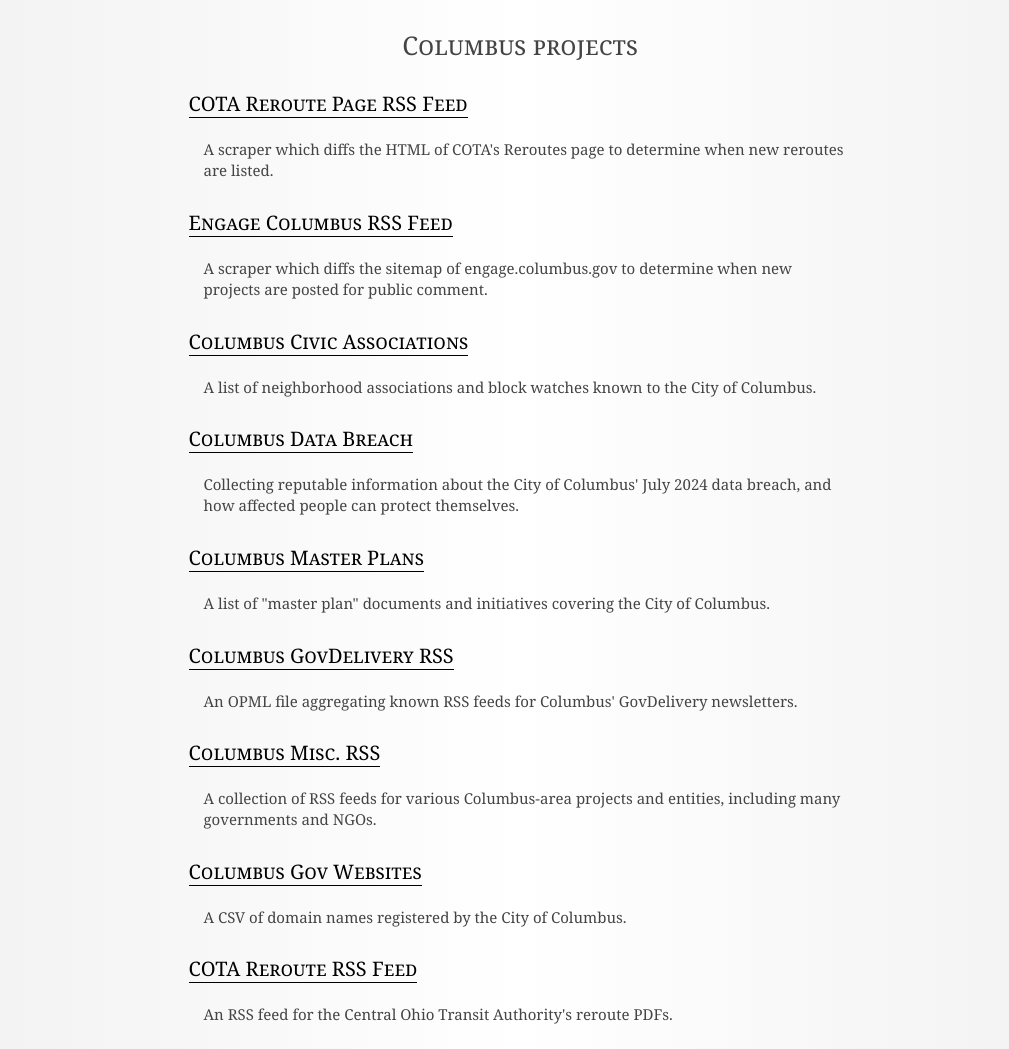
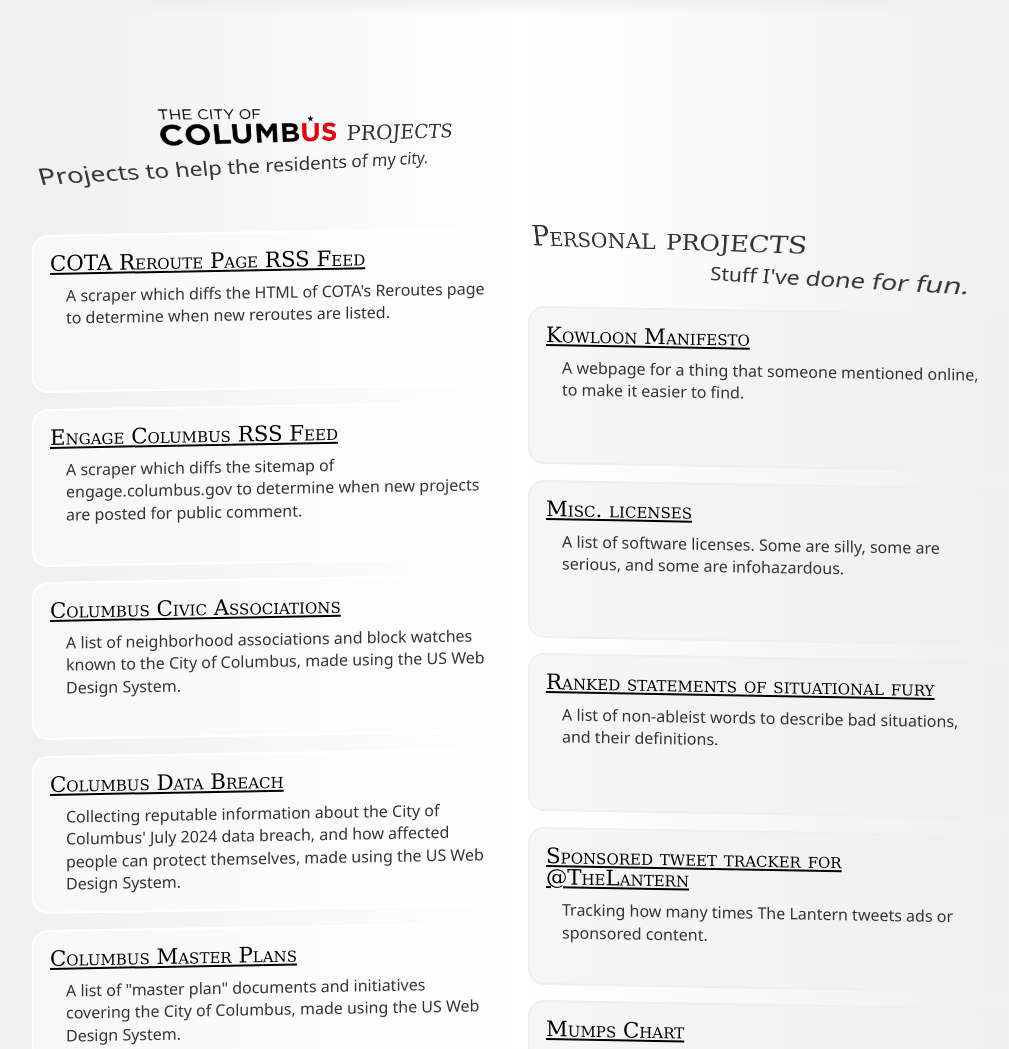
Before and after one commit to benlk/benlk.github.io, a plain HTML site: page index.html in a window 1280 px wide. Shown: the top 1049 px of the page, without its empty margins (120-1129 px from the left). Drawn offline with Linux system fonts and the light colour scheme.

Commit message:
Restyle the page significantly, add favicon

```diff
--- a/index.html
+++ b/index.html
@@ -4,63 +4,121 @@
 		<title>Ben Keith's Projects</title>
 		<meta http-equiv="Content-Type" content="text/html; charset=utf-8">
 		<meta http-equiv="Content-Style-Type" content="text/css">
-		<style type="text/css">code{white-space: pre;}</style>
+		<meta name="viewport" content="width=device-width">
+		<meta name="text-scale" content="scale">
 		<link rel="stylesheet" href="style.css" type="text/css">
-		<!-- style.css based on http://uberwriter.wolfvollprecht.de/ under the GPL3-->
+
+		<meta property="og:site_name" content="Ben Keith's GitHub Projects">
+		<meta property="og:title" content="Ben Keith's GitHub Projects">
+		<meta name="description" content="A list of notable projects about Columbus, and some other stuff.">
+		<meta property="og:description" content="A list of notable projects about Columbus, and some other stuff.">
+		<link rel="icon" type="image/png" href="./favicon.png">
+
+		<link rel="canonical" href="https://benlk.github.io/">
+		<meta property="og:url" content="https://benlk.github.io/">
+
+		<meta name="author" content="Ben Keith">
+
+		<meta name="color-scheme" content="light">
+		<meta name="theme-color" content="black" media="(prefers-color-scheme: light)">
+		<meta name="theme-color" content="white" media="(prefers-color-scheme: dark)">
+		<!-- thanks to https://vale.rocks/posts/html-boilerplate -->
 	</head>
 	<body>
-		<h1>Columbus projects</h1>
+		<main>
+			<section id="columbus">
+				<header>
+					<h1><img class="inline" src="./columbus-logo.svg" alt="City of Columbus" /> projects</h1>
+					<p>Projects to help the residents of my city.</p>
 
+				</header>
+
+				<section>
 					<h2><a href="https://benlk.github.io/cota-reroutes-page-rss/">COTA Reroute Page RSS Feed</a></h2>
 					<p>A scraper which diffs the HTML of COTA's Reroutes page to determine when new reroutes are listed.</p>
+				</section>
 
+				<section>
 					<h2><a href="https://benlk.github.io/engage-columbus-scrape-to-rss/">Engage Columbus RSS Feed</a></h2>
 					<p>A scraper which diffs the sitemap of engage.columbus.gov to determine when new projects are posted for public comment.</p>
+				</section>
 
+				<section>
 					<h2><a href="https://benlk.github.io/columbus-civic-associations/">Columbus Civic Associations</a></h2>
-		<p>A list of neighborhood associations and block watches known to the City of Columbus.</p>
+					<p>A list of neighborhood associations and block watches known to the City of Columbus, made using the US Web Design System.</p>
+				</section>
 
+				<section>
 					<h2><a href="https://benlk.github.io/columbus-data-breach/">Columbus Data Breach</a></h2>
-		<p>Collecting reputable information about the City of Columbus' July 2024 data breach, and how affected people can protect themselves.</p>
+					<p>Collecting reputable information about the City of Columbus' July 2024 data breach, and how affected people can protect themselves, made using the US Web Design System.</p>
+				</section>
 
+				<section>
 					<h2><a href="https://benlk.github.io/columbus-master-plans/">Columbus Master Plans</a></h2>
-		<p>A list of "master plan" documents and initiatives covering the City of Columbus.</p>
+					<p>A list of "master plan" documents and initiatives covering the City of Columbus, made using the US Web Design System.</p>
+				</section>
 
+				<section>
 					<h2><a href="https://github.com/benlk/columbus-govdelivery-rss">Columbus GovDelivery RSS</a></h2>
 					<p>An OPML file aggregating known RSS feeds for Columbus' GovDelivery newsletters.</p>
+				</section>
 
+				<section>
 					<h2><a href="https://github.com/benlk/columbus-misc-rss">Columbus Misc. RSS</a></h2>
 					<p>A collection of RSS feeds for various Columbus-area projects and entities, including many governments and NGOs.</p>
+				</section>
 
+				<section>
 					<h2><a href="https://github.com/benlk/columbus-gov-websites">Columbus Gov Websites</a></h2>
 					<p>A CSV of domain names registered by the City of Columbus.</p>
+				</section>
 
+				<section>
 					<h2><a href="https://github.com/benlk/cota-reroute-pdf-rss">COTA Reroute RSS Feed</a></h2>
-		<p>An RSS feed for the Central Ohio Transit Authority's reroute PDFs.</p>
+					<p>An RSS feed for the Central Ohio Transit Authority's reroute PDFs, pulled from Gatsby.js data sources.</p>
+				</section>
 
+				<section>
 					<h2><a href="https://benlk.github.io/columbus-regional-rail/">Columbus Regional Rail</a></h2>
 					<p>Maps of fantasy transit projects that <em>could</em> be built in Columbus, Ohio.</p>
+				</section>
+			</section>
 
 
+		<section id="personal">
+			<header>
 				<h1>Personal projects</h1>
-		<p>Projects on GitHub that I created, or contributed to.</p>
+				<p>Stuff I've done for fun.</p>
+			</header>
 
+			<section>
 				<h2><a href="https://kowloonmanifesto.org/">Kowloon Manifesto</a></h2>
 				<p>A webpage for a thing that someone mentioned online, to make it easier to find.</p>
+			</section>
 
+			<section>
 				<h2><a href="https://github.com/benlk/misc-licenses">Misc. licenses</a></h2>
 				<p>A list of software licenses. Some are silly, some are serious, and some are infohazardous.</p>
+			</section>
 
+			<section>
 				<h2><a href="https://benlk.github.io/ranked-situational-fury/">Ranked statements of situational fury</a></h2>
 				<p>A list of non-ableist words to describe bad situations, and their definitions.</p>
+			</section>
 
+			<section>
 				<h2><a href="https://benlk.github.io/thelantern-sponsored/">Sponsored tweet tracker for @TheLantern</a></h2>
 				<p>Tracking how many times The Lantern tweets ads or sponsored content.</p>
+			</section>
 
+			<section>
 				<h2><a href="https://benlk.github.io/mumps/">Mumps Chart</a></h2>
 				<p>A charting of the 2014 mumps outbreak in central Ohio. Made using Dygraph and data from Columbus Public Health.</p>
+			</section>
+		</section>
 
-		<hr />
+		</main>
+
 		<footer class="center">
 			<p>This page last updated on <time datetime="2024-11-10">10 November 2024</time></p>
 			<p><a href="http://resume.benlk.com">My r&eacute;sum&eacute;</a></p>
--- a/style.css
+++ b/style.css
@@ -8,35 +8,125 @@
 
     Feel free to steal this; it's GPL3
 
+	With other things copied from
+	https://vale.rocks/posts/css-reset;
+
 ************************************/
-*, *:after, *:before { box-sizing: border-box; -moz-box-sizing: border-box; }
-html {
-	font-size: 100%;
+*,
+::after,
+::before {
+	box-sizing: border-box;
+	-moz-box-sizing: border-box;
+}
+* {
+	padding: 0;
+	margin: 0;
+}
+
+:root {
+	font-size: 1rem;
 	-webkit-text-size-adjust: 100%;
 	-ms-text-size-adjust: 100%;
+	font-family: system-ui, sans-serif;
+
+    background-color: #f0f0f0; /* Old browsers */
 }
+
+html {
+	-webkit-text-size-adjust: none;
+	text-size-adjust: none;
+	line-height: 1.5;
+	-webkit-font-smoothing: antialiased;
+	block-size: 100%;
+}
+
 body {
-	font-family: Vollkorn, Georgia, Times, serif;
-	font-size: 15px;
-	color: #444;
-    width: 663px;
+	min-block-size: 100%;
+	font-size: 1rem;
+	color: #333;
+	width: max-content;
+	max-width: min(max-content, 100%);
     margin: 0 auto 10em;
     line-height: 1.4em;
 
-    background: #f0f0f0; /* Old browsers */
-    background: -moz-linear-gradient(left, #f0f0f0 0%, #ffffff 50%, #f0f0f0 100%); /* FF3.6+ */
-    background: -webkit-gradient(linear, left top, right top, color-stop(0%,#f0f0f0), color-stop(50%,#ffffff), color-stop(100%,#f0f0f0)); /* Chrome,Safari4+ */
-    background: -webkit-linear-gradient(left, #f0f0f0 0%,#ffffff 50%,#f0f0f0 100%); /* Chrome10+,Safari5.1+ */
-    background: -o-linear-gradient(left, #f0f0f0 0%,#ffffff 50%,#f0f0f0 100%); /* Opera 11.10+ */
-    background: -ms-linear-gradient(left, #f0f0f0 0%,#ffffff 50%,#f0f0f0 100%); /* IE10+ */
-    background: linear-gradient(to right, #f0f0f0 0%,#ffffff 50%,#f0f0f0 100%); /* W3C */
-    filter: progid:DXImageTransform.Microsoft.gradient( startColorstr='#f0f0f0', endColorstr='#f0f0f0',GradientType=1 ); /* IE6-9 */
+    background:
+		linear-gradient(to bottom, #f0f0f0 0%, transparent 1em, transparent 100%),
+		linear-gradient(to right, #f0f0f0 0%, white 50%,#f0f0f0 100%);
 }
+
+:root{
+	--width: 30rem;
+}
+@media ( min-width: 63rem ) {
+	main {
+		display: grid;
+		grid-template-columns: [columbus] var(--width) [personal] var(--width);
+		grid-template-rows: auto repeat(11, 1fr);
+		grid-gap: 1em;
+		&>section {
+			display: grid;
+			grid-template-columns: 1fr;
+			grid-template-rows: subgrid;
+			grid-row: 1 / span 12;
+		}
+		section section {
+			grid-row: auto;
+		}
+	}
+	section#columbus {
+		grid-column: columbus;
+
+		section {
+			background-color: rgb( from white r g b / 0.5 );
+			border: 2px solid white;
+			border-radius: 1em 0 0 1em;
+			transform: skew(0, -1deg);
+		}
+		header {
+			perspective-origin: left center;
+			transform: translateX(-16%) scale(0.6) perspective(2rem) rotateY(1deg) rotateX(-1deg);
+			font-size: 200%;
+			width: 180%;
+		}
+	}
+	section#personal {
+		grid-column: personal;
+		> * {
+			position: relative;
+			top: 50%;
+		}
+		section {
+			border: 2px solid #f0f0f0;
+			background-color: rgb( from #f0f0f0 r g b / 0.5 );
+			border-radius: 1em 0 0 1em;
+			transform: skew(0, 1deg);
+		}
+		header {
+			perspective-origin: left center;
+			transform: translateX(-3rem) translateX(-30%) scale(0.6) perspective(2rem) rotateY(-1deg) rotateX(-1deg);
+			box-shadow: 0 0 0 1px transparent;
+			font-size: 200%;
+			width: 180%;
+
+			p {
+				text-align: right;
+			}
+		}
+	}
+}
+main>header,
+main>section {
+	max-width: var(--width);
+}
+section section {
+	padding-inline: 1em;
+	padding-block: 1em;
+}
+
 
 a {
 	color: #000;
-    text-decoration: none;
-    border-bottom: 1px solid;
+	text-decoration: underline;
 }
 a:hover, a:active {
 	color: #494;
@@ -48,13 +138,14 @@ a:hover, a:active {
 }
 
 h1, h2, h3, h4, h5, h6 {
+	font-family: Rockwell, 'Rockwell Nova', 'Roboto Slab', 'DejaVu Serif', 'Sitka Small', serif;
 }
 
 h1 {
 	font-size: 1.714em;
 	line-height: 1.333em;
 	margin: 0;
-	margin-top: 1.111em;
+	margin-top: 2em;
 	font-weight: normal;
     text-align: center;
 	font-variant:small-caps;
@@ -62,9 +153,9 @@ h1 {
 
 h2 {
 	font-size: 1.333em;
-	line-height: 1.5em;
-	margin-top: 1.333em;
-	margin-bottom: 1em;
+	line-height: 1em;
+	margin-top: 0;
+	margin-bottom: 0.5em;
 	font-weight: normal;
     font-variant:small-caps;
 }
@@ -116,7 +207,6 @@ pre {
 }
 .author, .date {
 	font-family: Helvetica, Arial, sans-serif;
-	font-size: 14px;
 	display: inline-block;
 	color: #777;
 	margin-bottom: 30px;
@@ -130,29 +220,17 @@ pre {
 img {
 	max-width: 600px;
 }
-.caption {
-	text-align: center;
-	background: #F6F6F6;
+img.inline {
+  max-height: 1em;
 }
 
-@media screen and (max-width: 767px) {
-	body{
-		line-height: 1.3em;
-		width: 450px;
-		box-sizing: border-box;
+footer {
+	grid-area: footer;
+	padding-block-start: 3rem;
+	padding-block-end: 3rem;
 
+	p,
+	a {
+		color: #666;
 	}
 }
-@media screen and (max-width: 450px) {
-    p, li{
-        margin-left: 0;
-    }
-    body {
-        width: auto;
-        margin: 0.5em;
-    }
-
-}
-footer p, footer a {
-    color: #777;
-}
```
Also changed, not shown: columbus-logo.svg (added), favicon.png (added). Lines whose indentation alone changed are shown as unchanged.
